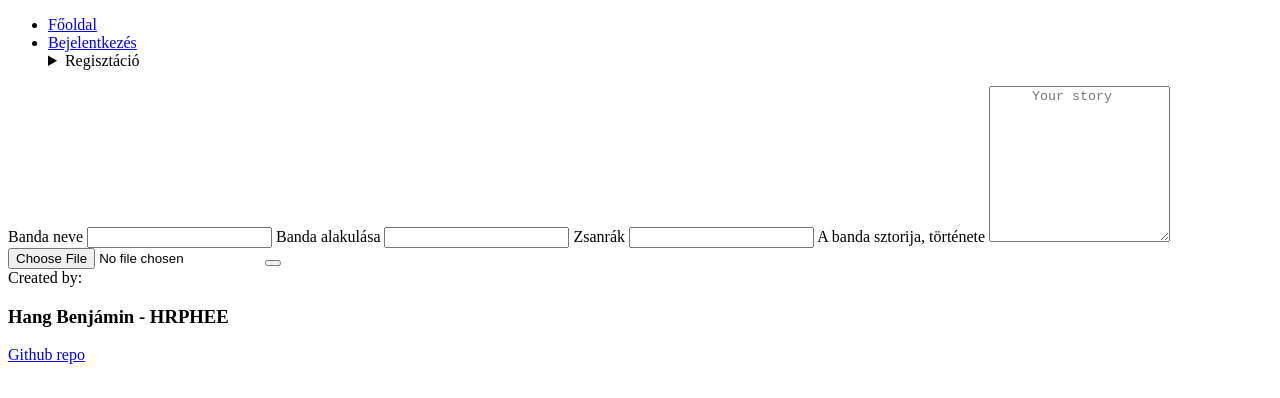
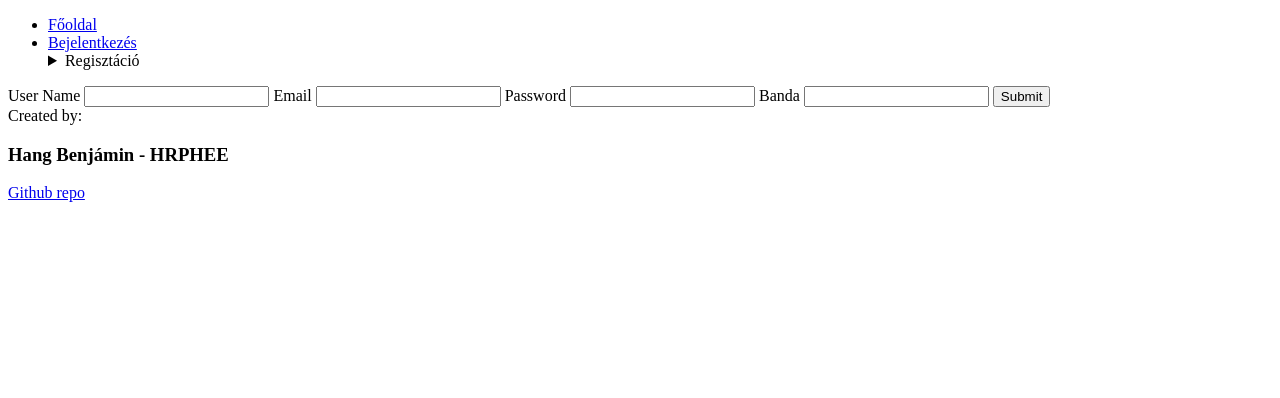
Before and after one commit to HangBeni/webprog2, a SvelteKit app: page /registration/user in a window 1280 px wide. Shown: the top 398 px of the page. Built offline with nearby package versions, Linux system fonts and the light colour scheme.

Commit message:
feat: real user registration

```diff
--- a/src/routes/registration/user/+page.svelte
+++ b/src/routes/registration/user/+page.svelte
@@ -1,39 +1,35 @@
+<form method="post">
+	<div class="inputPlaceholder">
+		<label for="userName">User Name</label>
+		<input
+			autoComplete="nickname"
+			required
+			minLength={5}
+			type="text"
+			name="userName"
+			id="userName"
+		/>
+		<span class="userNameError"></span>
 
+		<label for="userEmail">Email</label>
+		<input autoComplete="email" required type="email" name="userEmail" id="userEmail" />
+		<span class="emailError"></span>
 
-<form
+		<label for="userPsswrd">Password</label>
+		<input
+			autoComplete="off"
+			required
+			minLength={5}
+			type="text"
+			name="userPsswrd"
+			id="userPsswrd"
 
-      method="post"
+		/>
+		<span class="passwordError"></span>
 
-    >
-      <div class="inputPlaceholder">
-        <label for="bandName">Banda neve</label>
-        <input required type="text" name="bandName" id="bandName" />
+		<label for="userBand">Banda</label>
+		<input autoComplete="off" required type="text" name="userBand" id="userBand" />
 
-        <label for="bandBirth">Banda alakulása</label>
-        <input type="datetime" name="bandBirth" id="bandBirth" />
-
-        <label for="genres">Zsanrák</label>
-        <input required type="text" name="genres" id="genres" />
-
-        <label for="backStory">A banda sztorija, története</label>
-        <textarea
-          required
-          name="backStory"
-          id="backStory"
-          cols="20"
-          rows="10"
-          placeholder="     Your story"
-        ></textarea>
-        <input
-          type="file"
-          accept="image/*"
-          name="bandPicture"
-          id="bandPicture"
-          alt=""
-        />
-
-        <button type="submit" id="submitB" >
-
-        </button>
-      </div>
-    </form>
+		<input type="submit" value="Submit" id="submitB" />
+	</div>
+</form>
```
